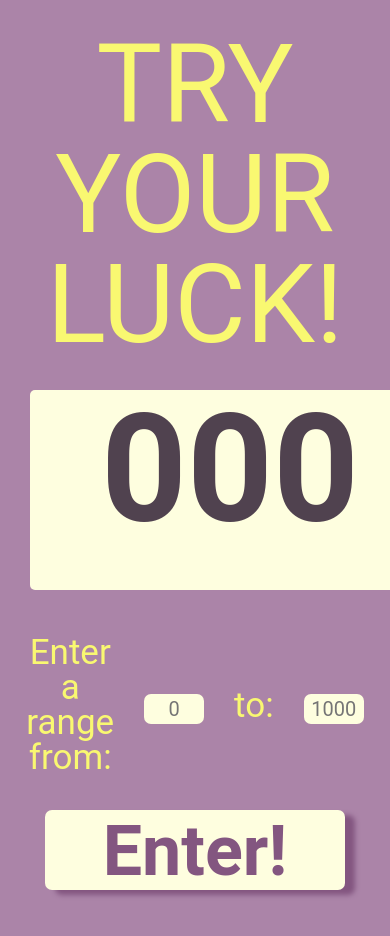
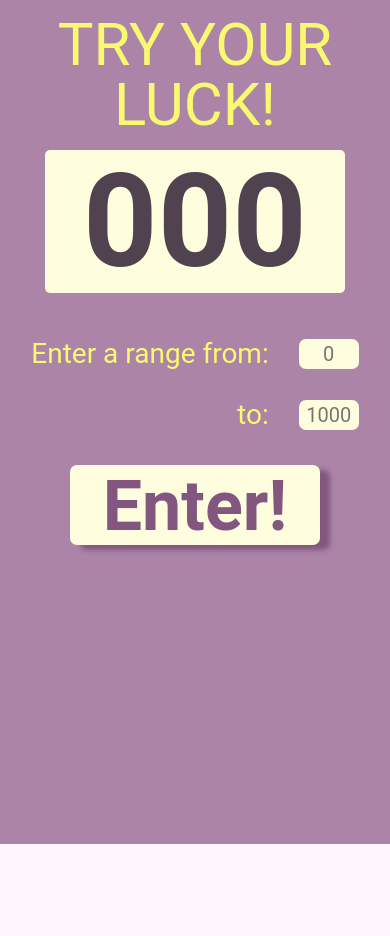
Before and after one commit to Andrey-Wolfoxx/TestProject, a plain HTML site: page index.html in a window 390 px wide. After the commit the page ends 844 px from the top, so only its background shows below. Drawn offline with Linux system fonts and the light colour scheme.

Commit message:
randomiser 0.2.0

```diff
--- a/css/style.css
+++ b/css/style.css
@@ -65,15 +65,13 @@ body {
 }
 
 .main {
-	margin: 30px 0 30px 0;
+	margin: 30px 0;
 	text-align: center;
 }
 
 .main__number {
-	align-items: center;
-	margin: 0px auto;
-	padding-top: 1.5%;
-	height: 200px;
+	line-height: 1.3;
+	margin: 0 auto;
 	width: 400px;
 	border-radius: 5px;
 	font-weight: 600;
@@ -94,6 +92,10 @@ body {
 	display: flex;
 	flex-direction: column;
 	align-items: center;
+}
+
+.input__block {
+	display: flex;
 }
 
 .input__inner {
@@ -117,6 +119,7 @@ body {
 }
 
 .input__form button {
+	display: block;
 	margin: 20px 0px 0px 0px;
 	width: 300px;
 	height: 80px;
@@ -140,11 +143,47 @@ body {
 }
 
 .messege {
+	display: block;
 	margin: 20px 0px 0px 0px;
-	height: 30px;
+	line-height: 1.1;
 	font-size: 50px;
 	color: #f00;
 }
 
+@media(max-width: 620px) {
+	.main {
+		margin: 15px 0;
+	}
+	.container {
+		padding: 0 15px;
+	}
+	.header {
+		margin: 15px 0;
+		font-size: 60px;
+	}
+	.main__number {
+		width: 300px;
+		line-height: 1.1;
+		font-size: 130px;
+	}
+	.input {
+		font-size: 30px;
+	}
+	.input__block {
+		flex-direction: column;
+		align-items: end;
+	}
+	.input__inner {
+		font-size: 28px;
+	}
+	.input__form button {
+		width: 250px;
+	}
+	.messege {
+		line-height: 1;
+		font-size: 30px;
+	}
+}
+
 
 /* #DA70D6 */
--- a/index.html
+++ b/index.html
@@ -18,11 +18,15 @@
 			<div class="main__number" id="res">000</div>
 			<div class="input">
 				<form action="#" class="input__form" method="POST" enctype="multipart/form-data">
-					<div class="input__inner">
-						<div class="input__item"><p class="input__txt">Enter a range from: </p></div>
-						<div class="input__item"><input class="input__area" placeholder="0" tabindex="1" type="text" name="min" id="min"></div>
-						<div class="input__item"><p class="input__txt"> to: </p></div>
-						<div class="input__item"><input class="input__area" placeholder="1000" tabindex="2" type="text" name="max" id="max"></div>
+					<div class="input__block">
+						<div class="input__inner">
+							<div class="input__item"><p class="input__txt">Enter a range from: </p></div>
+							<div class="input__item"><input class="input__area" placeholder="0" tabindex="1" type="text" name="min" id="min"></div>
+						</div>
+						<div class="input__inner">
+							<div class="input__item"><p class="input__txt"> to: </p></div>
+							<div class="input__item"><input class="input__area" placeholder="1000" tabindex="2" type="text" name="max" id="max"></div>
+						</div>
 					</div>
 					<button tabindex="3" type="button" id="btn" >Enter!</button>
 				</form>
--- a/script/script.js
+++ b/script/script.js
@@ -1,8 +1,10 @@
 'use strict';
 
-let btnEnt = document.getElementById('btn');
-let msg = document.getElementById('msg');
-
+let btnEnt = document.getElementById('btn'),
+	msg = document.getElementById('msg'),
+	minId = document.getElementById('min'),
+	maxId = document.getElementById('max'),
+	res = document.getElementById('res');
 
 function getRandInt(fromNun, toNum) {
 	let result = Math.round(Math.random() * (toNum - fromNun)) + fromNun;
@@ -10,30 +12,25 @@ function getRandInt(fromNun, toNum) {
 }
 
 function exeRand() {
-	let minId = document.getElementById('min');
-	let maxId = document.getElementById('max');
-	let min = +minId.value;
-	let max = +maxId.value;
-	if (typeof min !== 'number' || typeof max !== 'number' || isNaN(min) || isNaN(max) ||
-		min > 1000 || max > 1000 || min >= max || min < 0) {
-		msg.innerHTML = 'Wrong imput! Try again';
-		minId.value = '';
-		maxId.value = '';
+	let min = +minId.value,
+		max = +maxId.value;
 
-		document.getElementById('res').innerHTML = 'OwO';
-		console.log('Error!');
-		return 'Wrong imput!';
+	if (min >= 0 && min < 1000 && max > 0 && max <= 1000 && min < max && Number.isInteger(min) && Number.isInteger(max)) {
+		res.innerHTML = getRandInt(min, max);
+		msg.innerHTML = '';
+		return false;
 	}
-	document.getElementById('res').innerHTML = getRandInt(min, max);
-	msg.innerHTML = '';
-	console.log('Done');
+
+	msg.innerHTML = 'Wrong imput! Try again';
+	minId.value = '';
+	maxId.value = '';
+	res.innerHTML = 'OwO';
+	return false;
 }
 
 function handleKeyPress(e) {
 	var enterButton = document.getElementById('btn');
-
 	e = e || window.event;
-
 	if (e.keyCode === 13) {
 		enterButton.click();
 		return false;
```
